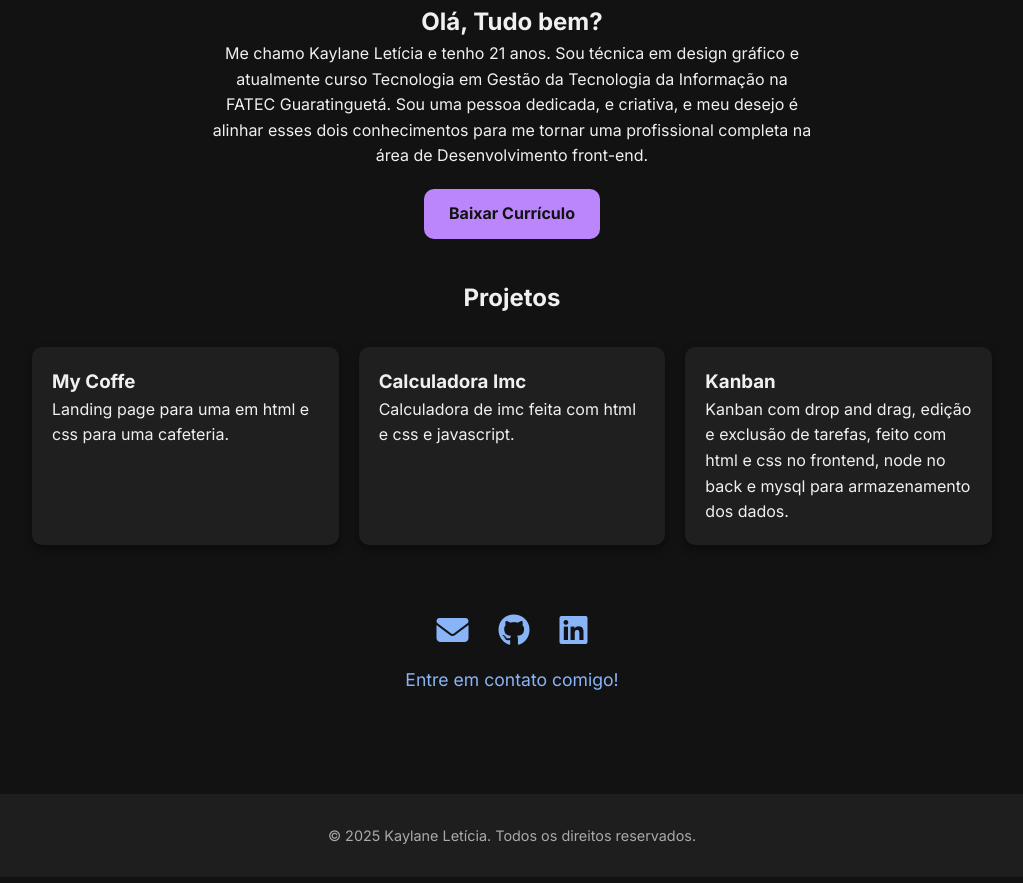
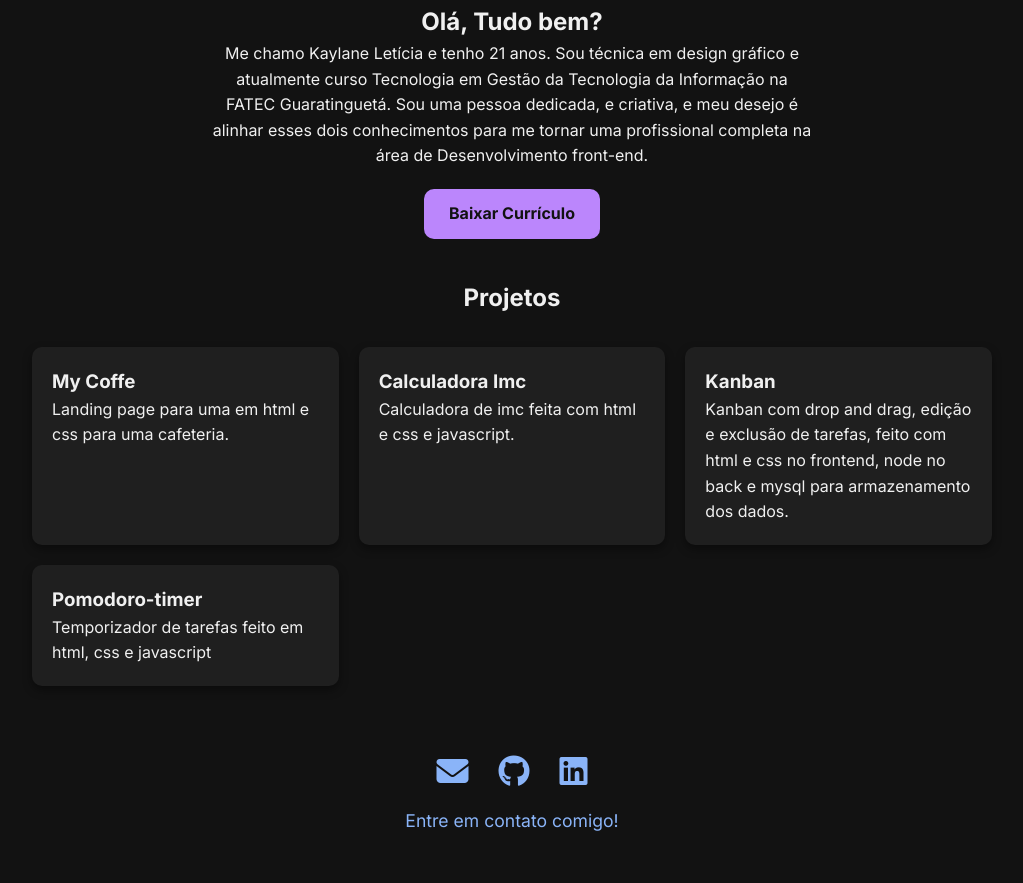
Before and after one commit to kaylaneleticia10/Portfolio, a plain HTML site: page index.html in a window 1280 px wide. Shown: the part 305-1188 px from the top of the page, without its empty margins (128-1151 px from the left). Drawn offline with Linux system fonts and the light colour scheme.

Commit message:
Atualização de projetos

```diff
--- a/index.html
+++ b/index.html
@@ -47,6 +47,11 @@
           <p>Kanban com drop and drag, edição e exclusão de tarefas, feito com html e css no frontend, node no back e mysql para armazenamento dos dados.</p>
           </p>
         </a>
+        <a href="https://kaylaneleticia10.github.io/Pomodoro-timer/" target="_blank" class="card">
+          <h3>Pomodoro-timer</h3>
+          <p>Temporizador de tarefas feito em html, css e javascript</p>
+          </p>
+        </a>
       </div>
     </section>
 
```
Also changed, not shown: img/landingpage-mycoffe.png (deleted), img/lista-tarefas.png (deleted).
